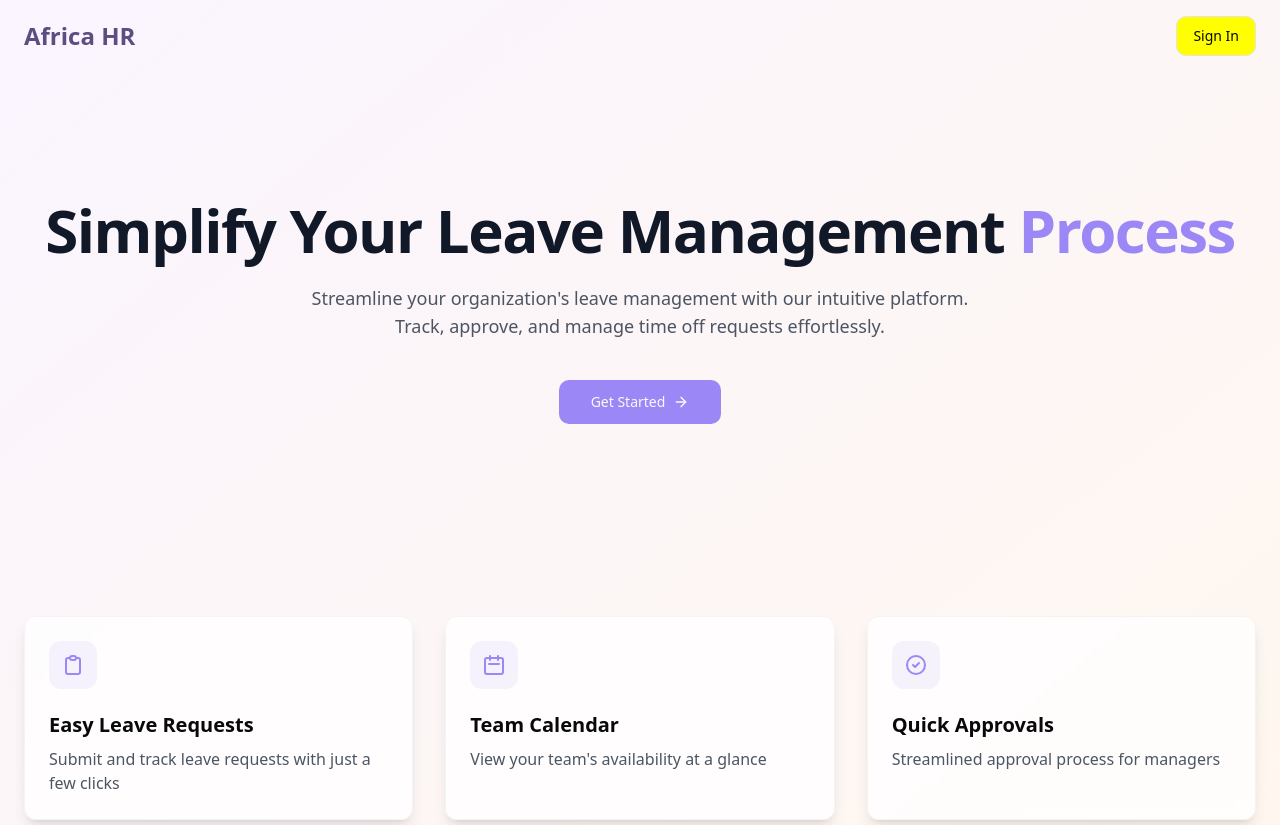
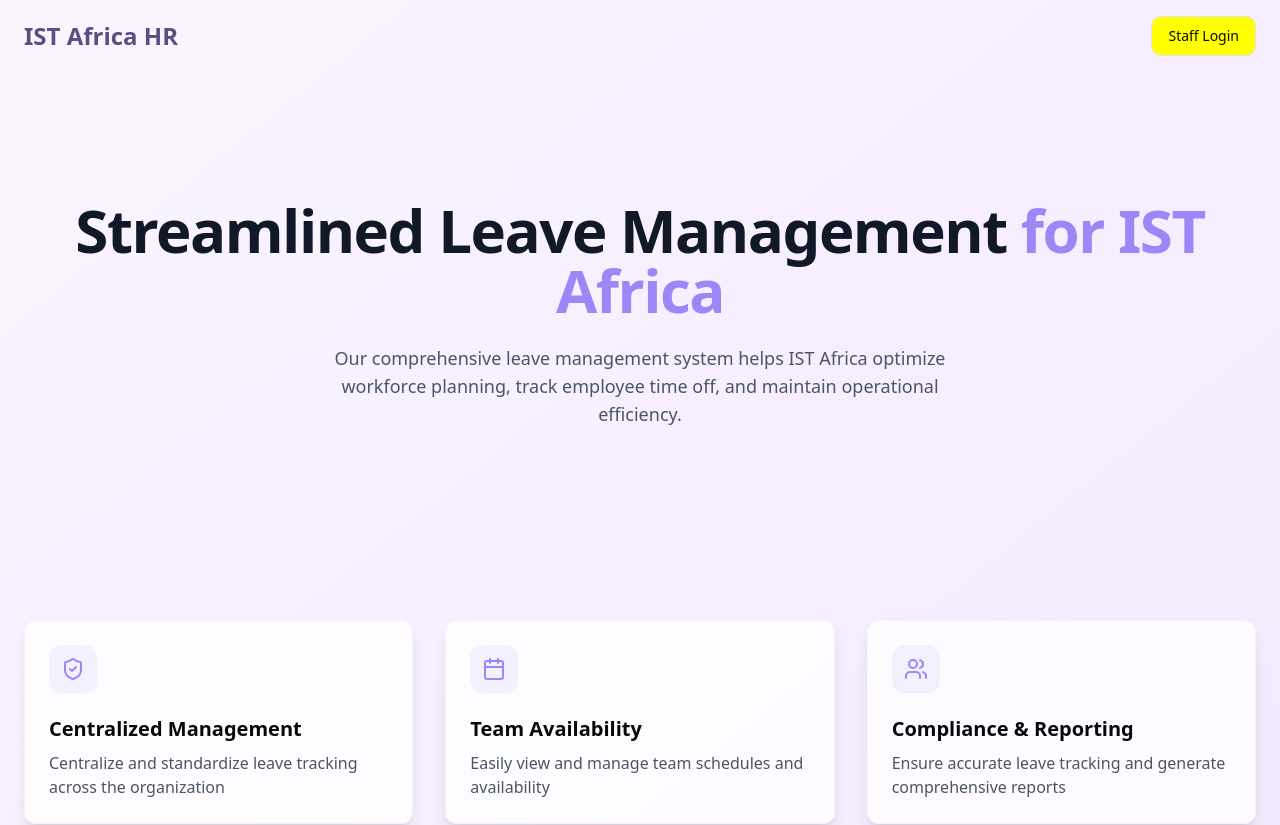
Before and after one commit to NoellaPromise/africa-leave-flow, a React (Vite) app: page / in a window 1280 px wide. Shown: the top 825 px of the page. Built offline with nearby package versions, Linux system fonts and the light colour scheme.

Commit message:
Refactor: Update landing page content
Update the landing page text and remove the "Get Started" button.

```diff
--- a/src/pages/LandingPage.tsx
+++ b/src/pages/LandingPage.tsx
@@ -1,17 +1,17 @@
 
 import { Button } from "@/components/ui/button";
 import { Link } from "react-router-dom";
-import { ArrowRight } from "lucide-react";
+import { ShieldCheck, Calendar, Users } from "lucide-react";
 
 const LandingPage = () => {
   return (
-    <div className="min-h-screen bg-gradient-to-br from-purple-50 to-orange-50 dark:from-gray-900 dark:to-gray-800">
+    <div className="min-h-screen bg-gradient-to-br from-purple-50 to-purple-100 dark:from-gray-900 dark:to-gray-800">
       {/* Navigation */}
       <nav className="container mx-auto px-6 py-4">
         <div className="flex items-center justify-between">
-          <div className="text-2xl font-bold text-purple-dark">Africa HR</div>
+          <div className="text-2xl font-bold text-purple-dark">IST Africa HR</div>
           <Button asChild variant="outline" className="hover:bg-purple-light/10">
-            <Link to="/login">Sign In</Link>
+            <Link to="/login">Staff Login</Link>
           </Button>
         </div>
       </nav>
@@ -19,20 +19,13 @@ const LandingPage = () => {
       {/* Hero Section */}
       <section className="container mx-auto px-6 py-16 text-center md:py-32">
         <h1 className="text-4xl font-bold tracking-tight text-gray-900 dark:text-white md:text-6xl">
-          Simplify Your Leave Management
-          <span className="text-purple-light"> Process</span>
+          Streamlined Leave Management
+          <span className="text-purple-light"> for IST Africa</span>
         </h1>
         <p className="mx-auto mt-6 max-w-2xl text-lg text-gray-600 dark:text-gray-300">
-          Streamline your organization's leave management with our intuitive platform.
-          Track, approve, and manage time off requests effortlessly.
+          Our comprehensive leave management system helps IST Africa optimize workforce planning,
+          track employee time off, and maintain operational efficiency.
         </p>
-        <div className="mt-10 flex flex-col items-center justify-center gap-4 sm:flex-row">
-          <Button asChild size="lg" className="bg-purple-light hover:bg-purple-dark">
-            <Link to="/login" className="gap-2">
-              Get Started <ArrowRight size={16} />
-            </Link>
-          </Button>
-        </div>
       </section>
 
       {/* Features Section */}
@@ -40,67 +33,31 @@ const LandingPage = () => {
         <div className="grid gap-8 md:grid-cols-3">
           <div className="glass-card rounded-lg p-6">
             <div className="mb-4 inline-block rounded-lg bg-purple-light/10 p-3 text-purple-light">
-              <svg
-                className="h-6 w-6"
-                fill="none"
-                stroke="currentColor"
-                viewBox="0 0 24 24"
-              >
-                <path
-                  strokeLinecap="round"
-                  strokeLinejoin="round"
-                  strokeWidth={2}
-                  d="M9 5H7a2 2 0 00-2 2v12a2 2 0 002 2h10a2 2 0 002-2V7a2 2 0 00-2-2h-2M9 5a2 2 0 002 2h2a2 2 0 002-2M9 5a2 2 0 012-2h2a2 2 0 012 2"
-                />
-              </svg>
+              <ShieldCheck className="h-6 w-6" />
             </div>
-            <h3 className="mb-2 text-xl font-semibold dark:text-white">Easy Leave Requests</h3>
+            <h3 className="mb-2 text-xl font-semibold dark:text-white">Centralized Management</h3>
             <p className="text-gray-600 dark:text-gray-300">
-              Submit and track leave requests with just a few clicks
+              Centralize and standardize leave tracking across the organization
             </p>
           </div>
 
           <div className="glass-card rounded-lg p-6">
             <div className="mb-4 inline-block rounded-lg bg-purple-light/10 p-3 text-purple-light">
-              <svg
-                className="h-6 w-6"
-                fill="none"
-                stroke="currentColor"
-                viewBox="0 0 24 24"
-              >
-                <path
-                  strokeLinecap="round"
-                  strokeLinejoin="round"
-                  strokeWidth={2}
-                  d="M8 7V3m8 4V3m-9 8h10M5 21h14a2 2 0 002-2V7a2 2 0 00-2-2H5a2 2 0 00-2 2v12a2 2 0 002 2z"
-                />
-              </svg>
+              <Calendar className="h-6 w-6" />
             </div>
-            <h3 className="mb-2 text-xl font-semibold dark:text-white">Team Calendar</h3>
+            <h3 className="mb-2 text-xl font-semibold dark:text-white">Team Availability</h3>
             <p className="text-gray-600 dark:text-gray-300">
-              View your team's availability at a glance
+              Easily view and manage team schedules and availability
             </p>
           </div>
 
           <div className="glass-card rounded-lg p-6">
             <div className="mb-4 inline-block rounded-lg bg-purple-light/10 p-3 text-purple-light">
-              <svg
-                className="h-6 w-6"
-                fill="none"
-                stroke="currentColor"
-                viewBox="0 0 24 24"
-              >
-                <path
-                  strokeLinecap="round"
-                  strokeLinejoin="round"
-                  strokeWidth={2}
-                  d="M9 12l2 2 4-4m6 2a9 9 0 11-18 0 9 9 0 0118 0z"
-                />
-              </svg>
+              <Users className="h-6 w-6" />
             </div>
-            <h3 className="mb-2 text-xl font-semibold dark:text-white">Quick Approvals</h3>
+            <h3 className="mb-2 text-xl font-semibold dark:text-white">Compliance & Reporting</h3>
             <p className="text-gray-600 dark:text-gray-300">
-              Streamlined approval process for managers
+              Ensure accurate leave tracking and generate comprehensive reports
             </p>
           </div>
         </div>
@@ -110,7 +67,7 @@ const LandingPage = () => {
       <footer className="container mx-auto px-6 py-12">
         <div className="flex flex-col items-center justify-between gap-4 border-t border-gray-200 pt-8 dark:border-gray-800 md:flex-row">
           <p className="text-sm text-gray-600 dark:text-gray-400">
-            © 2025 Africa HR. All rights reserved.
+            © 2025 IST Africa. All rights reserved.
           </p>
           <div className="flex gap-4">
             <a href="#" className="text-sm text-gray-600 hover:text-purple-light dark:text-gray-400">
--- a/src/pages/Login.tsx
+++ b/src/pages/Login.tsx
@@ -1,5 +1,6 @@
+
 import { useState } from 'react';
-import { Navigate } from 'react-router-dom';
+import { Navigate, useNavigate } from 'react-router-dom';
 import { useAuth } from '@/context/AuthContext';
 import { Button } from '@/components/ui/button';
 import { Input } from '@/components/ui/input';
@@ -40,15 +41,15 @@ const Login = () => {
     <div className="min-h-screen flex items-center justify-center bg-gradient-to-br from-purple-light/10 to-purple-dark/10 p-4">
       <div className="w-full max-w-md">
         <div className="text-center mb-8">
-          <h1 className="text-3xl font-bold text-purple-dark">Africa HR</h1>
+          <h1 className="text-3xl font-bold text-purple-dark">IST Africa HR</h1>
           <p className="text-gray-600">Leave Management System</p>
         </div>
 
         <Card className="shadow-lg">
           <CardHeader>
-            <CardTitle>Sign In</CardTitle>
+            <CardTitle>Staff Login</CardTitle>
             <CardDescription>
-              Enter your credentials to access your account
+              Enter your IST Africa credentials
             </CardDescription>
           </CardHeader>
           <CardContent>
```
